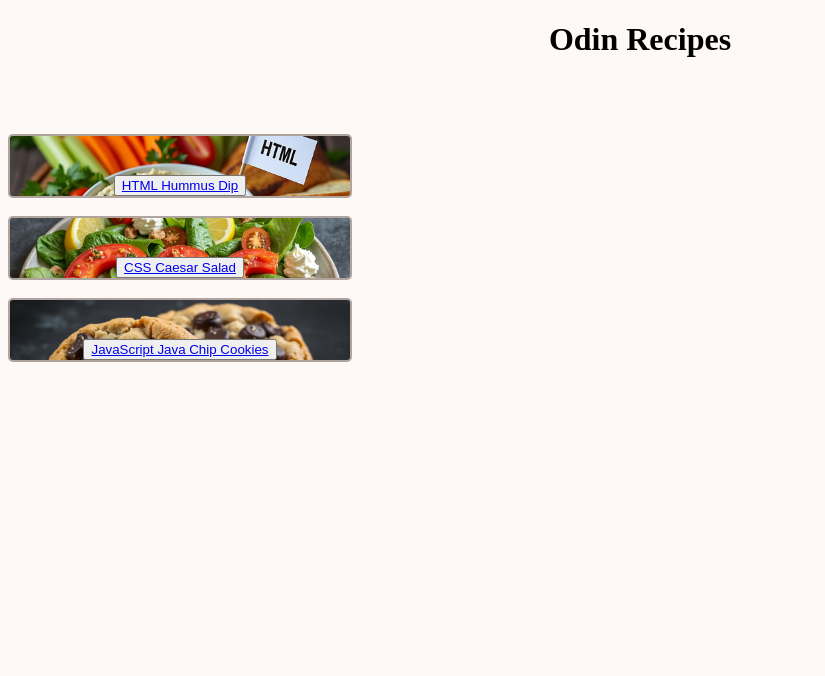
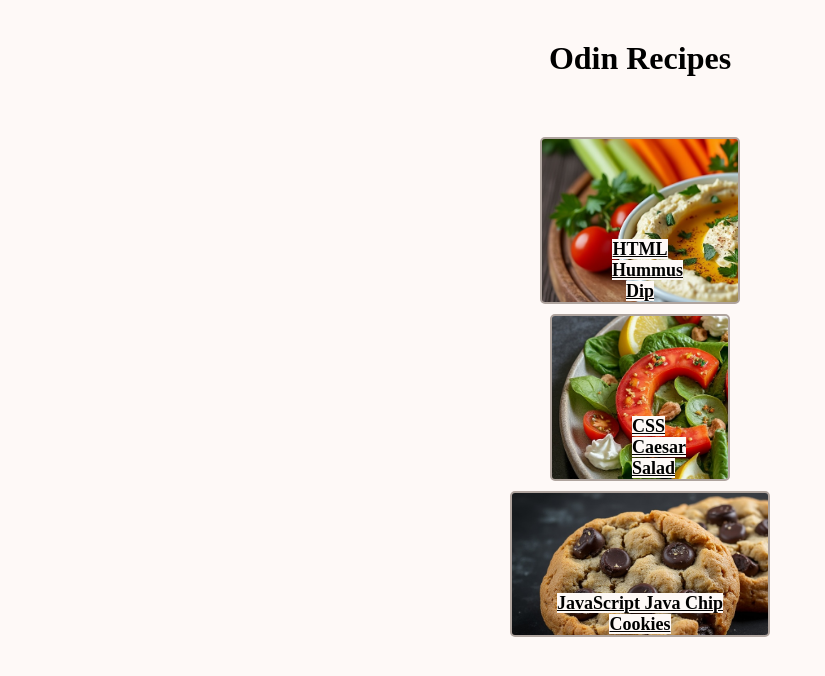
Before and after one commit to joao-oli-oliveira/odin-recipes, a plain HTML site: page index.html in a window 1280 px wide. Shown: the whole page, without its empty margins (0-825 px from the left). Drawn offline with Linux system fonts and the light colour scheme.

Commit message:
Restructures the CSS and HTML for best practices
Adds a new format to the index.html using span and border-box.

```diff
--- a/index.html
+++ b/index.html
@@ -6,9 +6,11 @@
     <link rel="stylesheet" href="style.css">
 </head>
 <body class="landing">
-        <h1>Odin Recipes</h1> <br><br><br>
-            <div class="recipe one" id="html"><button><a href="./recipes/html_hummus_dip.html" class="title">HTML Hummus Dip</a></button></div> <br>
-            <div class="recipe two" id="css"><button><a href="./recipes/css_caesar_salad.html" class="title">CSS Caesar Salad</a></button></div><br>
-            <div class="recipe three" id="js"><button><a href="./recipes/javascript_java_chip_cookies.html" class="title">JavaScript Java Chip Cookies</a></button></div>
-</body>
+        <h1>Odin Recipes</h1>
+        <div>
+            <a href="./recipes/html_hummus_dip.html" class="recipe one" id="html"><span class="title">HTML Hummus Dip</span></a>
+            <a href="./recipes/css_caesar_salad.html" class="recipe two" id="css"><span class="title">CSS Caesar Salad</span></a>
+            <a href="./recipes/javascript_java_chip_cookies.html"  class="recipe three" id="js"><span class="title">JavaScript Java Chip Cookies</span></a>
+        </div>
+        </body>
 </html>
--- a/style.css
+++ b/style.css
@@ -1,6 +1,25 @@
+*,
+*::after,
+*::before {
+        box-sizing: border-box;
+        }
+* {
+    margin: 0px;
+    padding: 0px;
+}
+
 .landing {
     text-align: center;
     background-color: #fef9f7;
+}
+
+h1 {
+margin: 40px 0 60px 0;
+}
+
+.title {
+    background-color: #fef9f7;
+    font-size: 18px;
 }
 
 .container {
@@ -10,12 +29,26 @@
 }
 
 .recipe {
+    display: block;
     border: 2px solid #afa49e;
     border-radius: 5px;
-    padding-top: 39px;
+    padding-top: 100px;
     color: #000000;
     font-weight: 800;
     background-size: cover;
+    margin: 10px auto;
+    text-align: center;
+}
+.recipe:hover {
+    display: block;
+    border: 2px solid #afa49e;
+    border-radius: 10px;
+    padding-top: 100px;
+    color: #000000;
+    font-weight: 800;
+    background-size: cover;
+    margin: 10px auto;
+    text-align: center;
 }
 
 #html {
```
